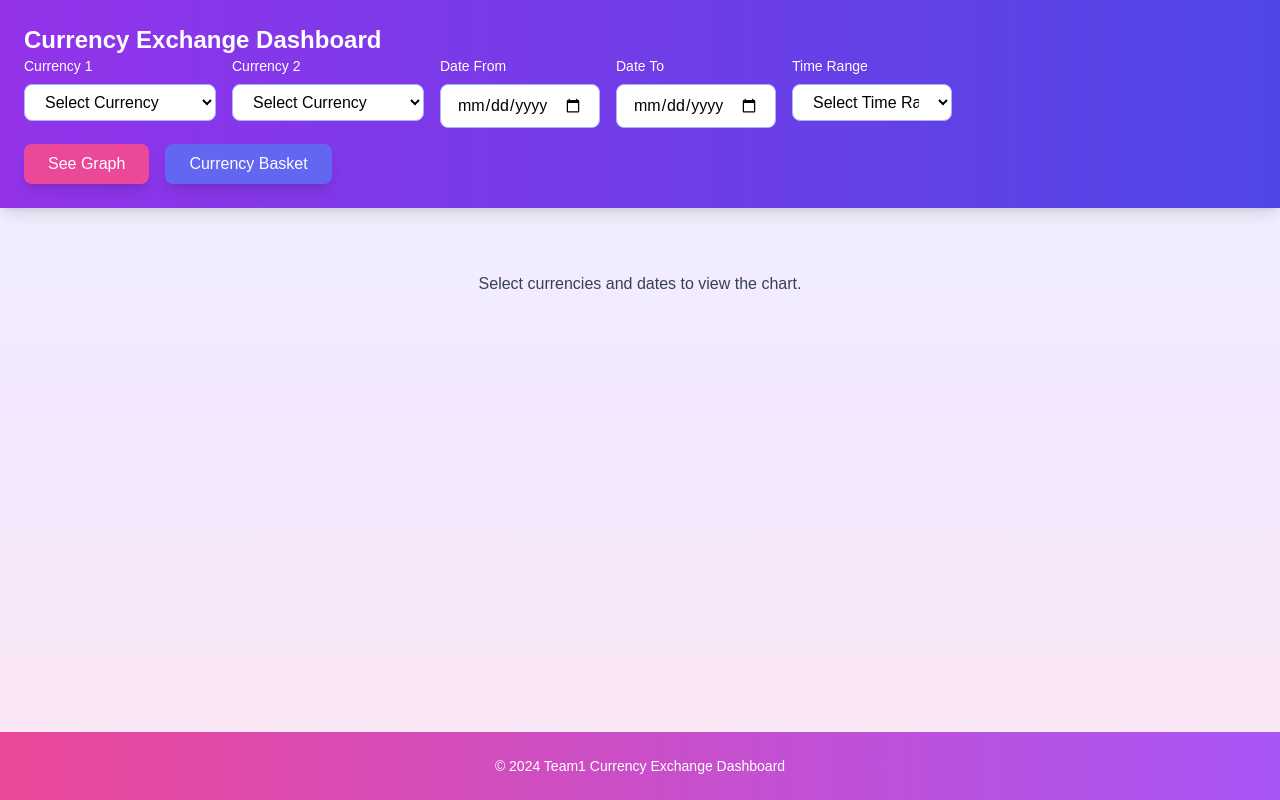
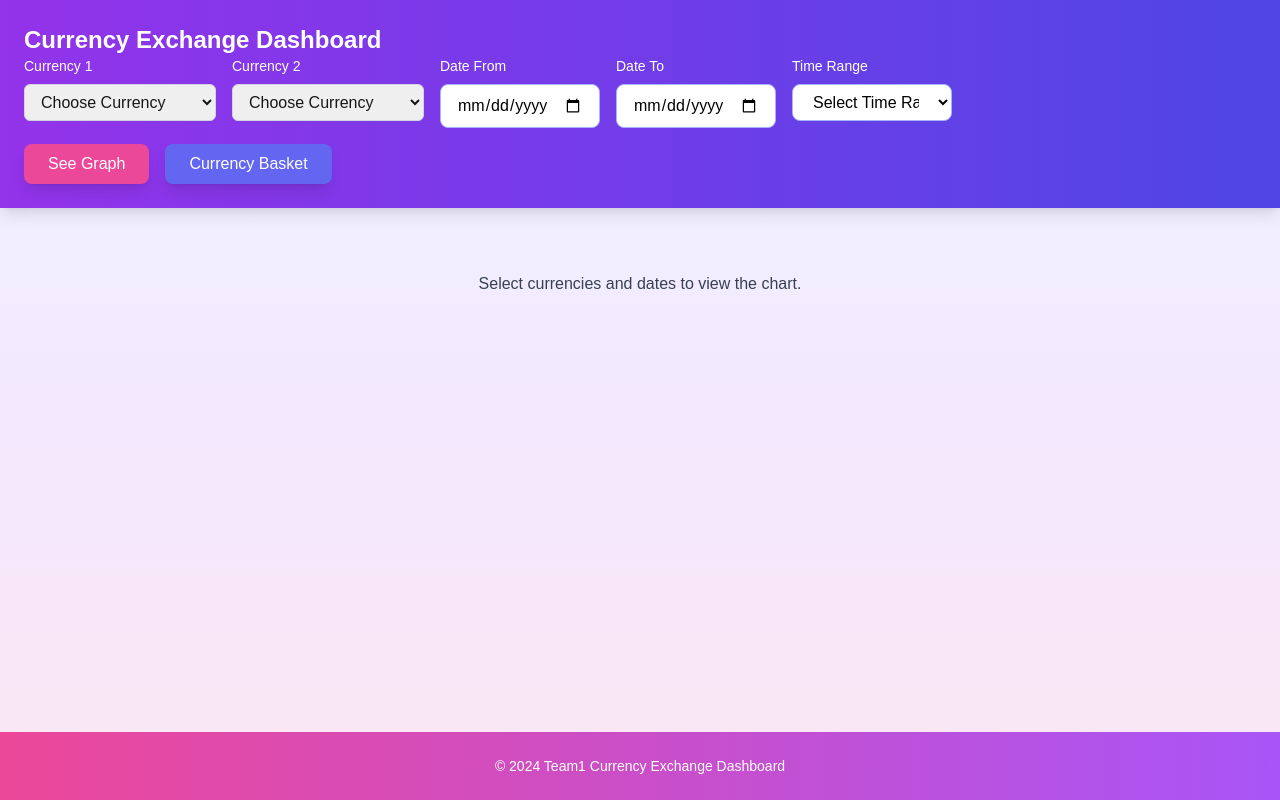
Before and after one commit to Aaryakevadia/MITWPU-Team1-DollarDynamics, a Next.js app: page / in a window 1280 px wide. Built offline with nearby package versions, Linux system fonts and the light colour scheme.

Commit message:
intergrated the dropdown component on dashboard

```diff
--- a/src/app/page.tsx
+++ b/src/app/page.tsx
@@ -4,6 +4,7 @@ import { useRouter } from 'next/navigation';
 import axios from 'axios';
 import { Bar } from 'react-chartjs-2';
 import { Chart as ChartJS, CategoryScale, LinearScale, BarElement, Title } from 'chart.js';
+import CurrencyDropdown from "@/components/Currencies/CurrencyDropdown"; // Corrected path
 
 ChartJS.register(CategoryScale, LinearScale, BarElement, Title);
 
@@ -103,124 +104,22 @@ export default function Home() {
           <div className="flex gap-4">
             <div className="w-48">
               <label className="block text-white text-sm mb-2">Currency 1</label>
-              <select
-                value={currency1}
-                onChange={handleCurrency1Change}
-                className="w-full px-4 py-2 border border-indigo-300 text-black rounded-lg bg-white focus:outline-none focus:ring-2 focus:ring-purple-500"
-              >
-                <option value="">Select Currency</option>
-                <option value="DZD">Algerian Dinar (DZD)</option>
-                <option value="AUD">Australian Dollar (AUD)</option>
-                <option value="BWP">Botswana Pula (BWP)</option>
-<option value="BRL">Brazilian Real (BRL)</option>
-<option value="BND">Brunei Dollar (BND)</option>
-<option value="CAD">Canadian Dollar (CAD)</option>
-<option value="CLP">Chilean Peso (CLP)</option>
-<option value="CNY">Chinese Yuan (CNY)</option>
-<option value="COP">Colombian Peso (COP)</option>
-<option value="CZK">Czech Koruna (CZK)</option>
-<option value="DKK">Danish Krone (DKK)</option>
-<option value="EUR">Euro (EUR)</option>
-<option value="INR">Indian Rupee (INR)</option>
-<option value="ILS">Israeli New Shekel (ILS)</option>
-<option value="JPY">Japanese Yen (JPY)</option>
-<option value="KRW">South Korean Won (KRW)</option>
-<option value="KWD">Kuwaiti Dinar (KWD)</option>
-<option value="MYR">Malaysian Ringgit (MYR)</option>
-<option value="MUR">Mauritian Rupee (MUR)</option>
-<option value="MXN">Mexican Peso (MXN)</option>
-<option value="NZD">New Zealand Dollar (NZD)</option>
-<option value="NOK">Norwegian Krone (NOK)</option>
-<option value="OMR">Omani Rial (OMR)</option>
-<option value="PEN">Peruvian Nuevo Sol (PEN)</option>
-<option value="PHP">Philippine Peso (PHP)</option>
-<option value="PLN">Polish Zloty (PLN)</option>
-<option value="QAR">Qatari Rial (QAR)</option>
-<option value="RUB">Russian Ruble (RUB)</option>
-<option value="SAR">Saudi Riyal (SAR)</option>
-<option value="SGD">Singapore Dollar (SGD)</option>
-<option value="ZAR">South African Rand (ZAR)</option>
-<option value="SEK">Swedish Krona (SEK)</option>
-<option value="CHF">Swiss Franc (CHF)</option>
-<option value="THB">Thai Baht (THB)</option>
-<option value="TTD">Trinidad and Tobago Dollar (TTD)</option>
-<option value="GBP">British Pound (GBP)</option>
-<option value="AED">United Arab Emirates Dirham (AED)</option>
-<option value="USD">United States Dollar (USD)</option>
-<option value="UYU">Uruguayan Peso (UYU)</option>
-<option value="BHD">Bahraini Dinar (BHD)</option>
-<option value="VEF">Venezuelan Bolívar (VEF)</option>
-<option value="HUF">Hungarian Forint (HUF)</option>
-<option value="ISK">Icelandic Króna (ISK)</option>
-<option value="IDR">Indonesian Rupiah (IDR)</option>
-<option value="IRR">Iranian Rial (IRR)</option>
-<option value="KZT">Kazakhstani Tenge (KZT)</option>
-<option value="LYD">Libyan Dinar (LYD)</option>
-<option value="NPR">Nepalese Rupee (NPR)</option>
-<option value="PKR">Pakistani Rupee (PKR)</option>
-<option value="LKR">Sri Lankan Rupee (LKR)</option>
-              </select>
+
+                <CurrencyDropdown
+              selectedCurrency={currency1}
+              setSelectedCurrency={setCurrency1}
+            />
+
             </div>
 
             <div className="w-48">
               <label className="block text-white text-sm mb-2">Currency 2</label>
-              <select
-                value={currency2}
-                onChange={handleCurrency2Change}
-                className="w-full px-4 py-2 border border-indigo-300 text-black rounded-lg bg-white focus:outline-none focus:ring-2 focus:ring-purple-500"
-              >
-                <option value="">Select Currency</option>
-                <option value="DZD">Algerian Dinar (DZD)</option>
-                <option value="AUD">Australian Dollar (AUD)</option>
-                <option value="BWP">Botswana Pula (BWP)</option>
-<option value="BRL">Brazilian Real (BRL)</option>
-<option value="BND">Brunei Dollar (BND)</option>
-<option value="CAD">Canadian Dollar (CAD)</option>
-<option value="CLP">Chilean Peso (CLP)</option>
-<option value="CNY">Chinese Yuan (CNY)</option>
-<option value="COP">Colombian Peso (COP)</option>
-<option value="CZK">Czech Koruna (CZK)</option>
-<option value="DKK">Danish Krone (DKK)</option>
-<option value="EUR">Euro (EUR)</option>
-<option value="INR">Indian Rupee (INR)</option>
-<option value="ILS">Israeli New Shekel (ILS)</option>
-<option value="JPY">Japanese Yen (JPY)</option>
-<option value="KRW">South Korean Won (KRW)</option>
-<option value="KWD">Kuwaiti Dinar (KWD)</option>
-<option value="MYR">Malaysian Ringgit (MYR)</option>
-<option value="MUR">Mauritian Rupee (MUR)</option>
-<option value="MXN">Mexican Peso (MXN)</option>
-<option value="NZD">New Zealand Dollar (NZD)</option>
-<option value="NOK">Norwegian Krone (NOK)</option>
-<option value="OMR">Omani Rial (OMR)</option>
-<option value="PEN">Peruvian Nuevo Sol (PEN)</option>
-<option value="PHP">Philippine Peso (PHP)</option>
-<option value="PLN">Polish Zloty (PLN)</option>
-<option value="QAR">Qatari Rial (QAR)</option>
-<option value="RUB">Russian Ruble (RUB)</option>
-<option value="SAR">Saudi Riyal (SAR)</option>
-<option value="SGD">Singapore Dollar (SGD)</option>
-<option value="ZAR">South African Rand (ZAR)</option>
-<option value="SEK">Swedish Krona (SEK)</option>
-<option value="CHF">Swiss Franc (CHF)</option>
-<option value="THB">Thai Baht (THB)</option>
-<option value="TTD">Trinidad and Tobago Dollar (TTD)</option>
-<option value="GBP">British Pound (GBP)</option>
-<option value="AED">United Arab Emirates Dirham (AED)</option>
-<option value="USD">United States Dollar (USD)</option>
-<option value="UYU">Uruguayan Peso (UYU)</option>
-<option value="BHD">Bahraini Dinar (BHD)</option>
-<option value="VEF">Venezuelan Bolívar (VEF)</option>
-<option value="HUF">Hungarian Forint (HUF)</option>
-<option value="ISK">Icelandic Króna (ISK)</option>
-<option value="IDR">Indonesian Rupiah (IDR)</option>
-<option value="IRR">Iranian Rial (IRR)</option>
-<option value="KZT">Kazakhstani Tenge (KZT)</option>
-<option value="LYD">Libyan Dinar (LYD)</option>
-<option value="NPR">Nepalese Rupee (NPR)</option>
-<option value="PKR">Pakistani Rupee (PKR)</option>
-<option value="LKR">Sri Lankan Rupee (LKR)</option>
-              </select>
+
+                <CurrencyDropdown
+              selectedCurrency={currency2}
+              setSelectedCurrency={setCurrency2}
+            />
+
             </div>
 
             <div className="w-40">
```
